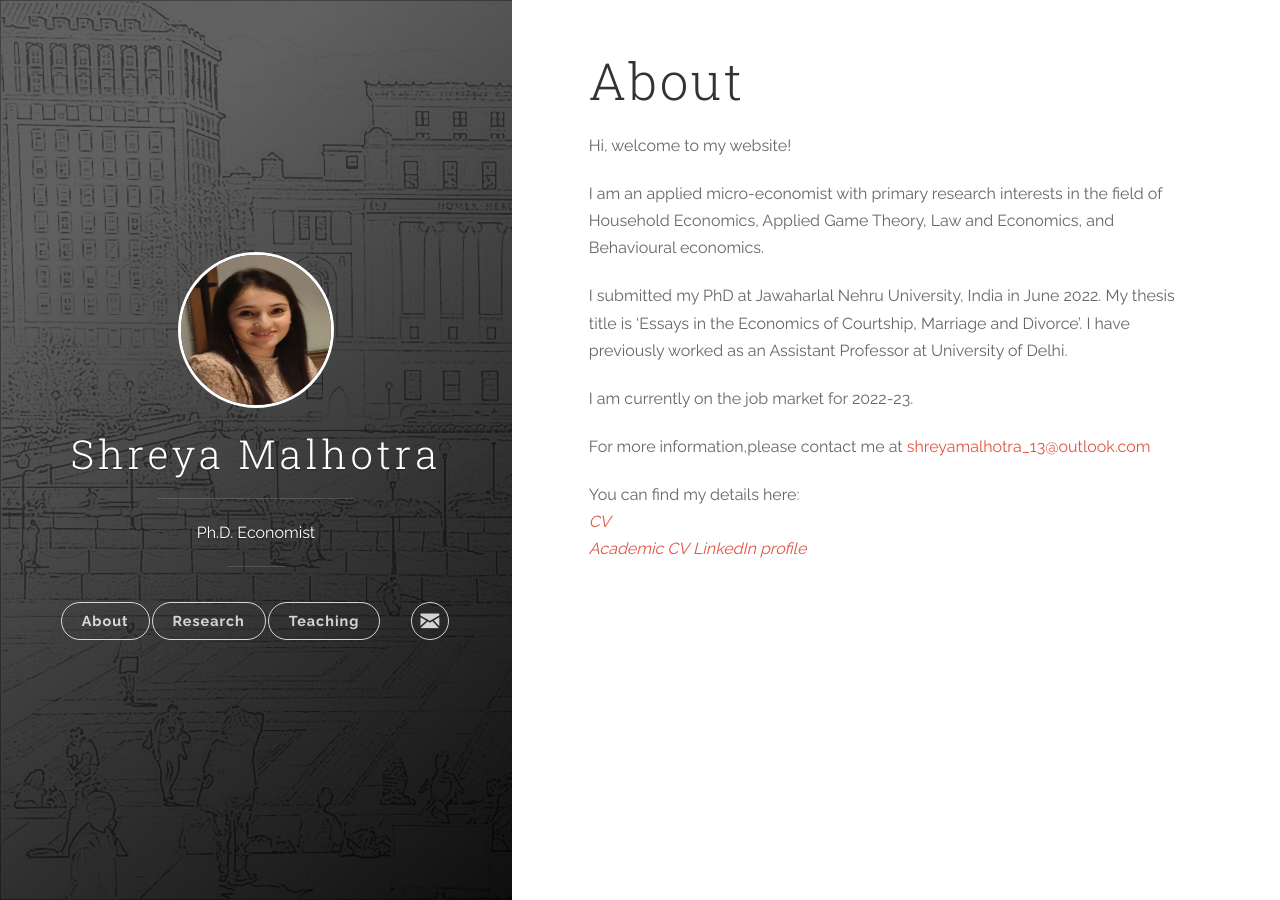
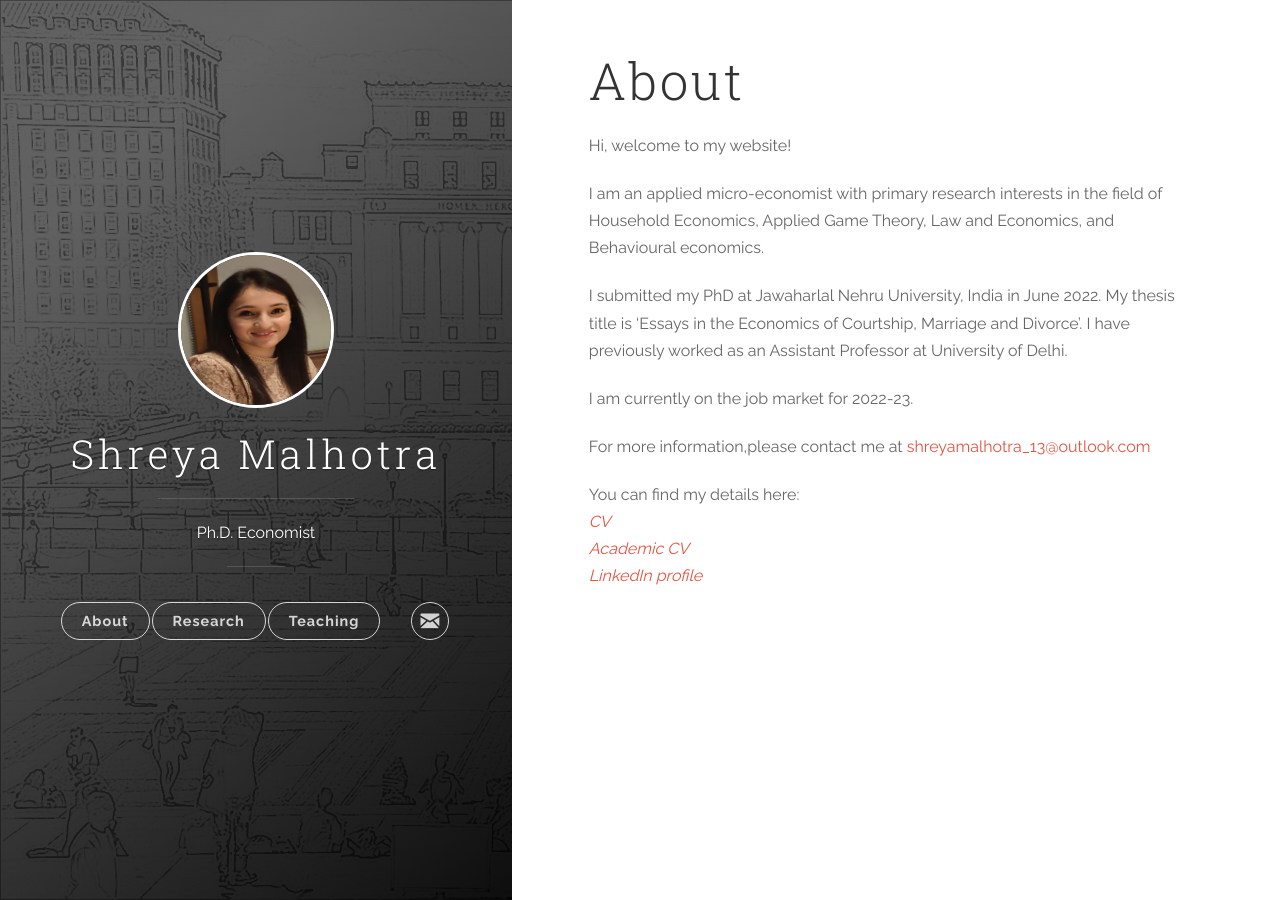
Before and after one commit to shreyamalhotra1/shreyamalhotra1.github.io, a Jekyll site: the page built from _posts/2018-06-14-about.markdown, in a window 1280 px wide. Built offline with Jekyll 4.4.1, drawn with Linux system fonts in a browser that asks for light colours.

Commit message:
add linebreak

```diff
--- a/_posts/2018-06-14-about.markdown
+++ b/_posts/2018-06-14-about.markdown
@@ -18,5 +18,5 @@ For more information,please contact me at <a href="mailto:shreyamalhotra_13@outl
 
 You can find my details here:<br/>
 <a href="{{ site.baseurl }}/files/CV_SM.pdf" class="blog-button"><em>CV</em></a><br/>
-<a href="{{ site.baseurl }}/files/ShreyaMalhotra.pdf" class="blog-button"><em>Academic CV</em></a>
+<a href="{{ site.baseurl }}/files/ShreyaMalhotra.pdf" class="blog-button"><em>Academic CV</em></a><br/>
 <a href="https://www.linkedin.com/in/shreya-malhotra1/" target="_blank"><em>LinkedIn profile</em></a><br/>
```
